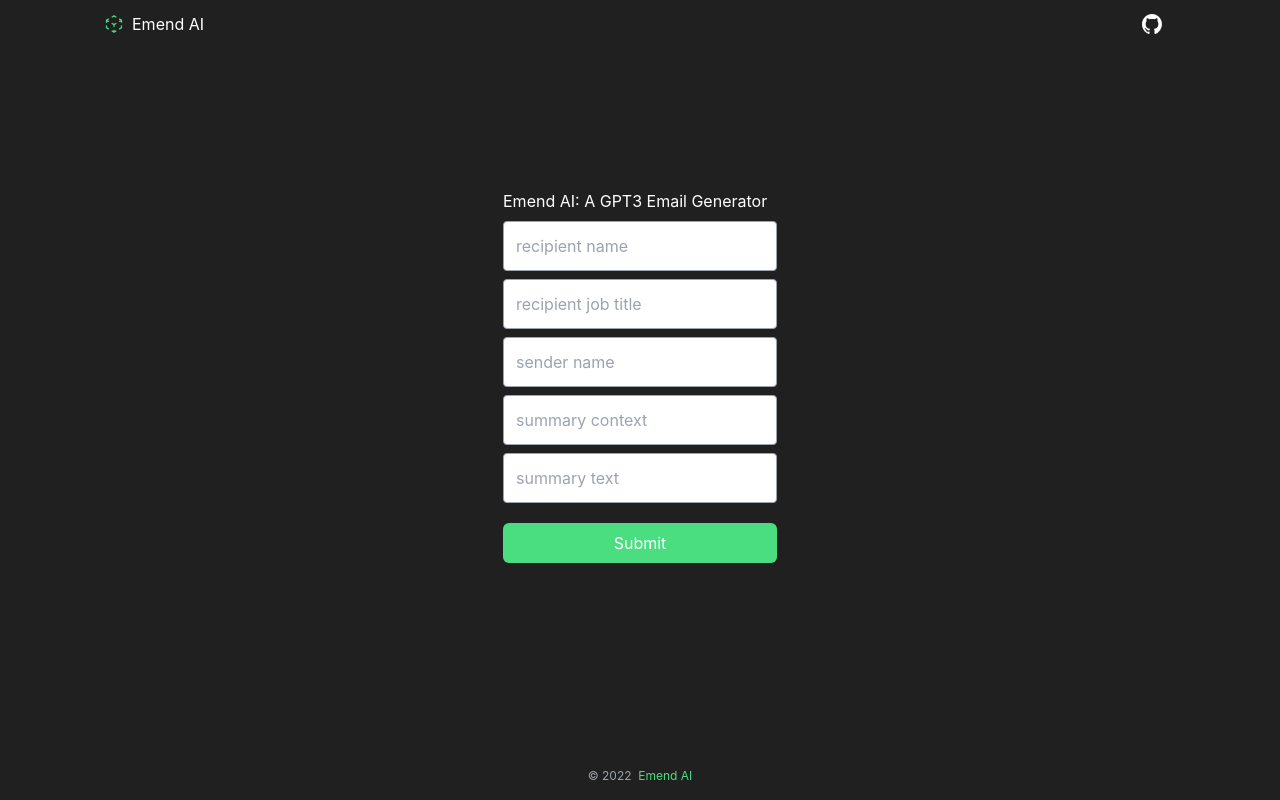
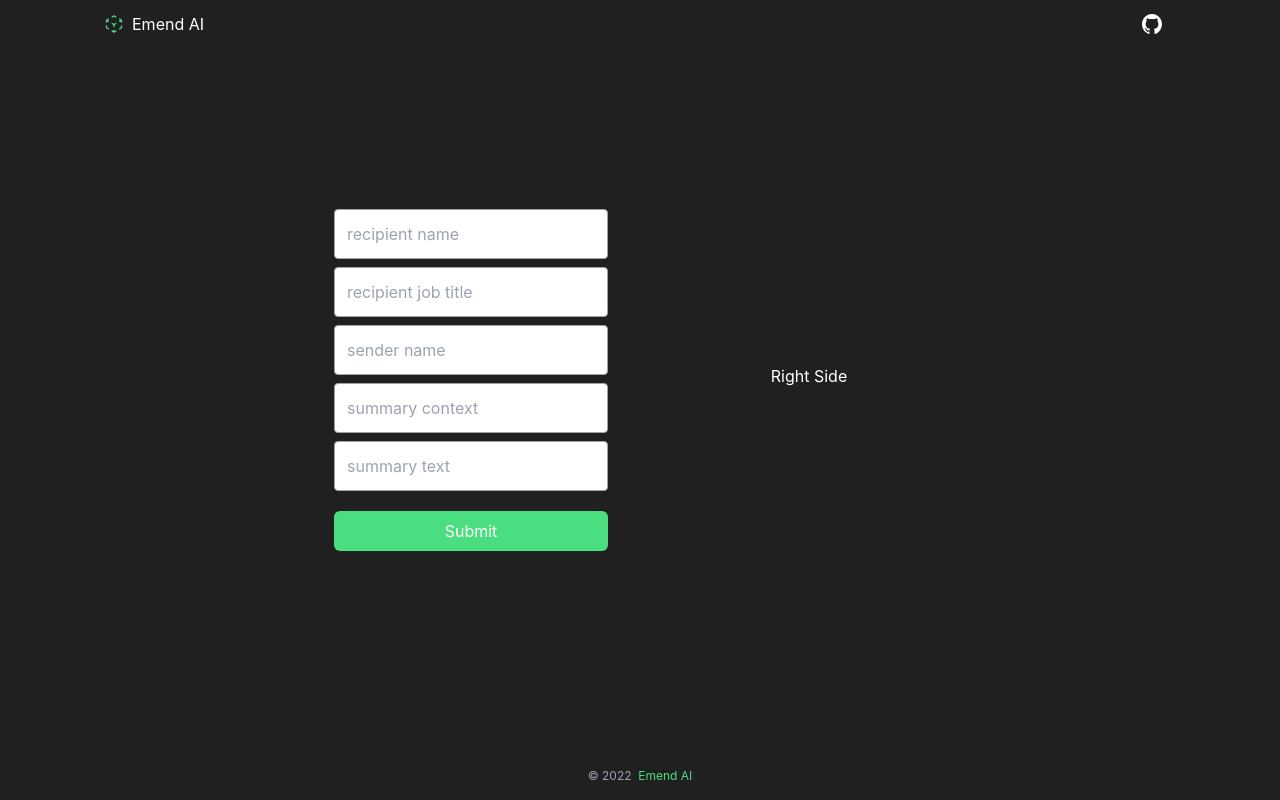
Before and after one commit to brysonbw/emend-ai, a Next.js app: page / in a window 1280 px wide. Built offline with nearby package versions, Linux system fonts and the light colour scheme.

Commit message:
edit home page hero split styling/layout

```diff
--- a/pages/index.tsx
+++ b/pages/index.tsx
@@ -3,13 +3,26 @@ import { FormSchema } from '../lib/formSchema';
 
 export default function Home() {
   const onSubmit = (data: FormSchema) => {
-    console.log(data);
+    console.log(data); // display form data
   };
   return (
-    <section className="mt-auto">
-      <h1>Emend AI: A GPT3 Email Generator</h1>
-      {/** Form */}
-      <Form onSubmit={onSubmit} />
-    </section>
+    <main className="mt-auto">
+      <div className="gap-16 items-center py-8 px-4 mx-auto max-w-screen-xl lg:grid lg:grid-cols-2 lg:py-16 lg:px-6">
+        {/** Left side hero */}
+
+        {/** Form */}
+        <section className="mx-auto text-center">
+          <Form onSubmit={onSubmit} />
+        </section>
+
+        {/** Right Side Hero */}
+        {/**
+         * // TODO: Display GPT response after successful onSubmit()
+         */}
+        <section className="mx-auto text-center">
+          <h1>Right Side</h1>
+        </section>
+      </div>
+    </main>
   );
 }
```
